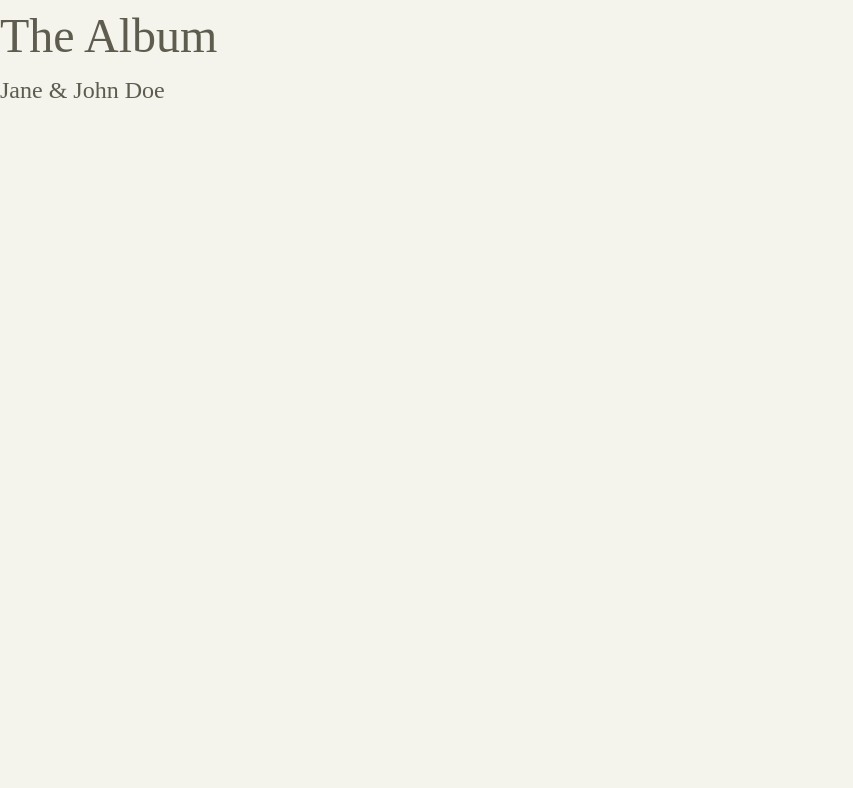
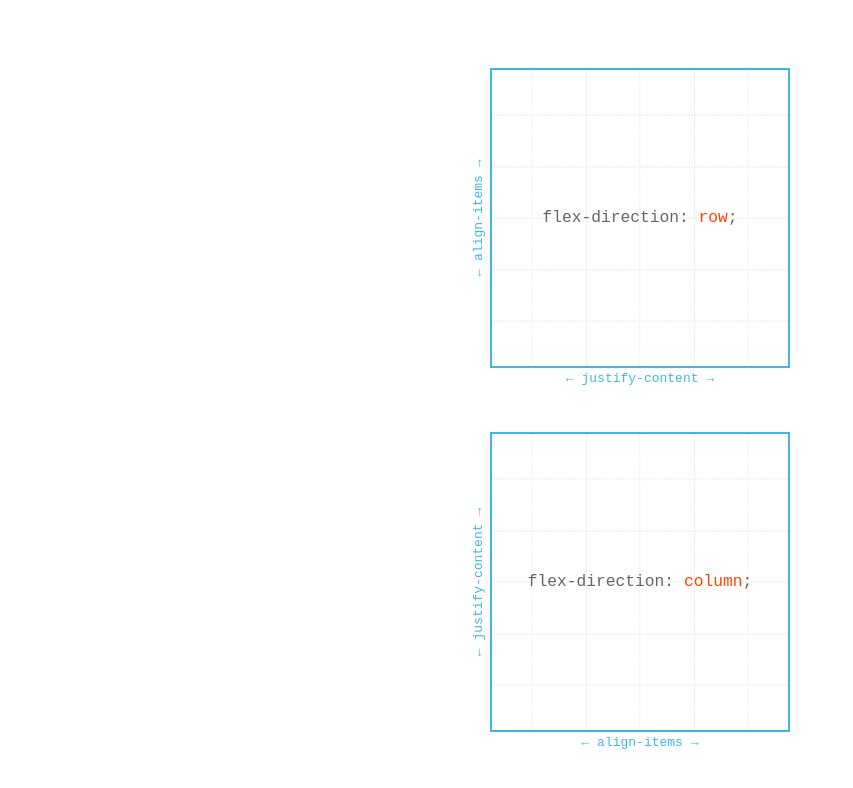
Before and after one commit to owickstrom/flexbox-centering-cheatsheet, a plain HTML site: page index.html in a window 1280 px wide. Shown: the whole page, without its empty margins (0-853 px from the left). Drawn offline with Linux system fonts and the light colour scheme.

Commit message:
Add simple cheatsheeet

```diff
--- a/index.css
+++ b/index.css
@@ -1,37 +1,113 @@
-body {
-  line-height: 1.5;
-  background-color: rgb(244, 243, 236);
-  color: rgb(94, 92, 79);
+html {
+  box-sizing: border-box;
+}
+*, *:before, *:after {
+  box-sizing: inherit;
 }
 
-.cover {
+html, body {
+  height: 100%;
+  margin: 0;
+}
+body {
   display: flex;
-  position: fixed;
+  flex-direction: column;
+  /* Center horizontally */
+  align-items: center;
+  /* Center vertically */
+  justify-content: center;
 
-  top: 0;
+  line-height: 1.5;
+  font-family: sans-serif;
+  color: #666;
+}
+
+.grid {
+  flex-shrink: 0;
+
+  width: 300px;
+  height: 300px;
+
+  margin: 2rem auto;
+
+  border: 2px solid #41b6e6;
+  background-image: url('ruler.png');
+  background-position: center center;
+}
+
+p {
+  margin: .5rem;
+  font-size: 125%;
+  font-family: monospace;
+}
+
+p .value {
+  color: orangered;
+}
+
+.grid {
+  display: flex;
+  position: relative;
+}
+
+.grid p {
+  flex: 0 0 auto;
+}
+
+.grid.row {
+  flex-direction: row;
+  /* Center vertically */
+  align-items: center;
+  /* Center horizontally */
+  justify-content: center;
+}
+
+.grid.row::before,
+.grid.row::after,
+.grid.column::before,
+.grid.column::after {
+  display: block;
+  text-align: center;
+  position: absolute;
+
+  line-height: 2em;
+  font-family: monospace;
+  color: #41b6e6
+}
+.grid.row::before {
   left: 0;
   right: 0;
   bottom: 0;
-
-  /*justify-content: center;*/
-  /*align-items: center;*/
-
-  /*flex-direction: column;*/
+  transform-origin: 0% 100%;
+  transform: rotate(270deg);
+  content: '\2190   align-items   \2192';
+}
+.grid.row::after {
+  left: 0;
+  right: 0;
+  bottom: -2em;
+  content: '\2190   justify-content   \2192';
 }
 
-.label {
-  /*flex: 0 0 auto;*/
-  /*text-align: center;*/
+.grid.column {
+  flex-direction: column;
+  /* Center horizontally */
+  align-items: center;
+  /* Center vertically */
+  justify-content: center;
+
 }
-
-.title,
-.artist {
-  margin: 0;
+.grid.column::before {
+  left: 0;
+  right: 0;
+  bottom: 0;
+  transform-origin: 0% 100%;
+  transform: rotate(270deg);
+  content: '\2190   justify-content   \2192';
 }
-
-.title {
-  font-size: 300%;
+.grid.column::after {
+  left: 0;
+  right: 0;
+  bottom: -2em;
+  content: '\2190   align-items   \2192';
 }
-.artist {
-  font-size: 150%;
-}
--- a/index.html
+++ b/index.html
@@ -6,11 +6,11 @@
   <link rel="stylesheet" href="index.css">
 </head>
 <body>
-  <div class="cover">
-    <div class="label">
-      <p class="title">The Album</p>
-      <p class="artist">Jane &amp; John Doe</p>
-    </div>
+  <div class="grid row">
+    <p>flex-direction: <span class="value">row</span>;</p>
+  </div>
+  <div class="grid column">
+    <p>flex-direction: <span class="value">column</span>;</p>
   </div>
 </body>
 </html>
```
Also changed, not shown: ruler.png (added).
